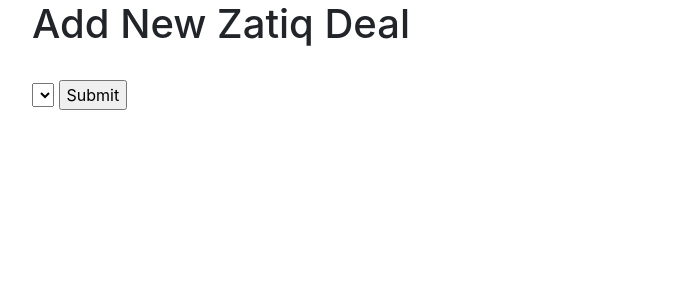
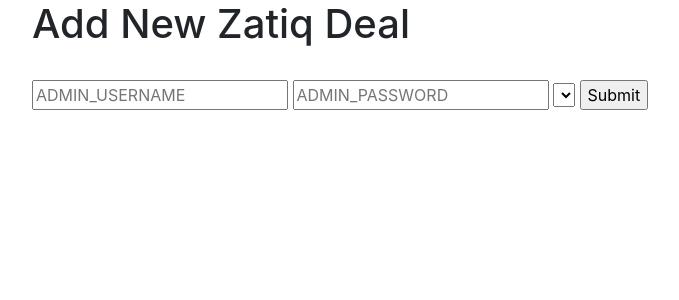
Before and after one commit to hasanjafri/Zatiq-Middleware, a Flask app: page /admin/add/deals/ in a window 1280 px wide. Shown: the top 300 px of the page, without its empty margins (53-732 px from the left). Run offline with Flask 2, Linux system fonts and the light colour scheme; data that the repository does not hold is empty; parts of the project's set-up code (start-up, migrations or seed data) failed here and were passed over; some libraries are stand-ins or nearby versions.

Commit message:
remove flask-httpauth lib

```diff
--- a/src/application.py
+++ b/src/application.py
@@ -1,5 +1,4 @@
 from flask import Flask, request, make_response, jsonify, render_template
-from flask_httpauth import HTTPBasicAuth
 import logging
 import os
 import base64
@@ -21,7 +20,6 @@ handler = RotatingFileHandler('/opt/python/log/application.log', maxBytes=1024,
 handler.setFormatter(formatter)
 
 application = Flask(__name__)
-auth = HTTPBasicAuth()
 application.logger.addHandler(handler)
 connect('zatiq_database', host='165.227.43.65', username='zatiqadmin', password='zatiqserver')
 # connect('zatiq_database', username='zatiqadmin', password='zatiqserver')
@@ -32,18 +30,7 @@ cuisine_types = ['canadian', 'caribbean', 'chinese', 'dessert', 'fast_food', 'fi
     'vegan', 'vegetarian', 'vietnamese']
 buttons = ['top_picks', 'surprise_me', 'newest', 'promotions']
 
-def allowed_file(filename):
-    return '.' in filename and \
-        filename.rsplit('.', 1)[1].lower() in set(['png'])
-
-@auth.get_password
-def get_pw(username):
-    if username == admin_username:
-        return admin_password
-    return None
-
 @application.route('/admin/add/deals/', methods=['GET', 'POST'])
-@auth.login_required
 def add_zatiq_deal():
     zatiq_deals_client = ZatiqDealsMongoDBClient()
     error = None
@@ -54,25 +41,34 @@ def add_zatiq_deal():
         #     error = "No image in request.files"
         if 'food' not in request.form:
             error = "No food item selected to link this deal to"
+        if 'username' not in request.form:
+            error = "Please enter the admin username (Get it from the dev team)"
+        if 'password' not in request.form:
+            error = "Please enter the admin password"
 
-        # file = request.files['imagedata']
-        food_item_id = request.form.get('food')
+        username = request.form.get('username')
+        password = request.form.get('password')
 
-        # if file.filename == '':
-        #     error = "No image file was selected"
+        if username == admin_username and password == admin_password:
+            # file = request.files['imagedata']
+            food_item_id = request.form.get('food')
 
-        # if file and allowed_file(file.filename):
-        # b64_img = base64.b64encode(file.read())
-        res = zatiq_deals_client.save_deal_to_db(food_item_id)
-        if isinstance(res, dict):
-            response = res
+            # if file.filename == '':
+            #     error = "No image file was selected"
+
+            # if file and allowed_file(file.filename):
+            # b64_img = base64.b64encode(file.read())
+            res = zatiq_deals_client.save_deal_to_db(food_item_id)
+            if isinstance(res, dict):
+                response = res
+            else:
+                error = res
         else:
-            error = res
+            error = "Invalid admin credentials!"
 
     return render_template('addDeal.html', error=error, response=response, food_items=food_items_names_dict)
 
 @application.route('/admin/delete/deals/', methods=['GET', 'POST'])
-@auth.login_required
 def delete_zatiq_deal():
     zatiq_deals_client = ZatiqDealsMongoDBClient()
     error = None
@@ -81,13 +77,23 @@ def delete_zatiq_deal():
     if request.method == 'POST':
         if 'deal' not in request.form:
             error = "No food_item_id in request"
+        if 'username' not in request.form:
+            error = "Please enter the admin username (Get it from the dev team)"
+        if 'password' not in request.form:
+            error = "Please enter the admin password"
 
-        food_item_id = request.form.get('deal')
-        res = zatiq_deals_client.delete_deal_from_db(food_item_id)
-        if isinstance(res, dict):
-            response = res
+        username = request.form.get('username')
+        password = request.form.get('password')
+
+        if username == admin_username and password == admin_password:
+            food_item_id = request.form.get('deal')
+            res = zatiq_deals_client.delete_deal_from_db(food_item_id)
+            if isinstance(res, dict):
+                response = res
+            else:
+                error = res
         else:
-            error = res
+            error = "Invalid admin credentials!"
 
     return render_template('removeDeal.html', error=error, response=response, food_items=removable_items)
 
@@ -306,7 +312,7 @@ def get_food_item_by_id():
         zatiq_food_items = ZatiqFoodItemsMongoDBClient()
         jsonData = request.get_json()
         food_item_id = jsonData['food_item_id']
-        food_item = zatiq_food_items.get_food_by_id(api_token, food_item_id)
+        food_item = zatiq_food_items.get_food_by_id(food_item_id)
         return(jsonify(food_item=food_item))
 
 @application.route('/food/restaurantid/', methods=['POST'])
--- a/src/config.py
+++ b/src/config.py
@@ -6,8 +6,8 @@ import os
 # S3_LOCATION = 'http://{}.s3.amazonaws.com/'.format(S3_BUCKET)
 secret = 'SDZoRP36tEQiFz-dkmGSK8Ju23JjD_rJ5wCwE6Vg5QE'
 
-admin_username = 'zatiqadmin'
-admin_password = 'zatiqserver'
+admin_username = os.environ.get('ADMIN_USERNAME')
+admin_password = os.environ.get('ADMIN_PASSWORD')
 
 SECRET_KEY = os.urandom(32)
 DEBUG = True
--- a/src/requirements.txt
+++ b/src/requirements.txt
@@ -10,7 +10,6 @@ configobj==5.0.6
 cryptography==2.2.2
 docutils==0.14
 Flask==0.12.2
-Flask-HTTPAuth==3.2.3
 idna==2.6
 itsdangerous==0.24
 Jinja2==2.10
--- a/src/templates/addDeal.html
+++ b/src/templates/addDeal.html
@@ -9,6 +9,8 @@
             <h1>Add New Zatiq Deal</h1>
             <br>
             <form method="post" enctype="multipart/form-data">
+                <input type="text" placeholder="ADMIN_USERNAME" name="username" value="{{ request.form.username }}">
+                <input type="text" placeholder="ADMIN_PASSWORD" name="password" value="{{ request.form.password }}">
                 <select name="food">
                     {% for n, k in food_items.items() %}
                         <option value="{{ k }}">{{ n }}</option>
--- a/src/templates/removeDeal.html
+++ b/src/templates/removeDeal.html
@@ -9,6 +9,8 @@
             <h1>Remove Zatiq Deal</h1>
             <br>
             <form method="post" enctype="multipart/form-data">
+                <input type="text" placeholder="ADMIN_USERNAME" name="username" value="{{ request.form.username }}">
+                <input type="text" placeholder="ADMIN_PASSWORD" name="password" value="{{ request.form.password }}">
                 <select name="deal">
                     {% for n, k in food_items.items() %}
                         <option value="{{ k }}">{{ n }}</option>
```
